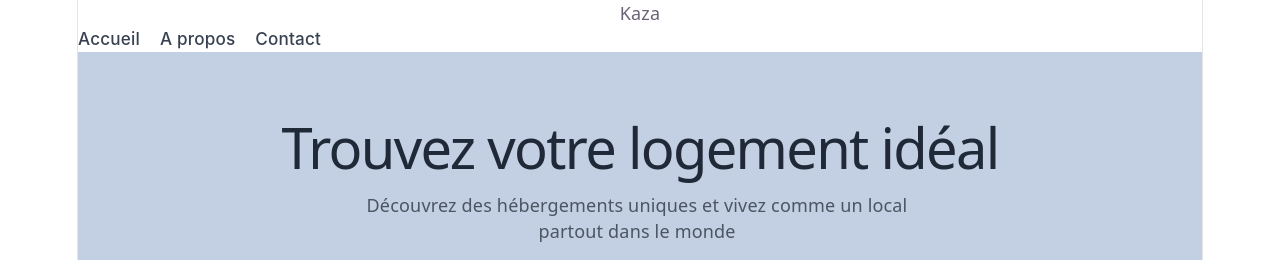
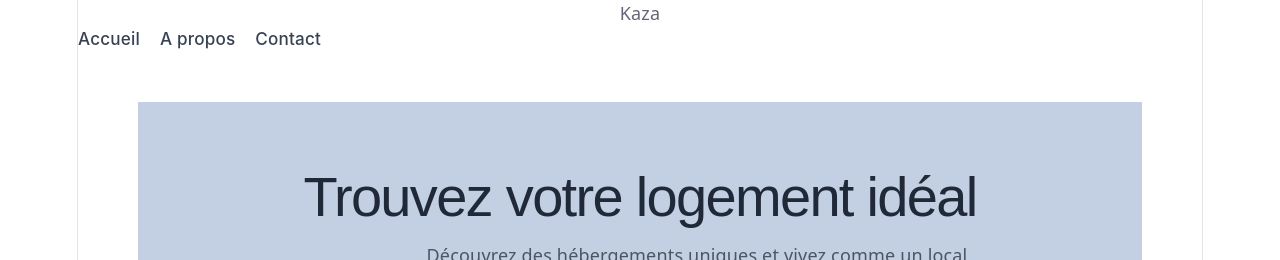
Before and after one commit to Spartan733/CP4_Kaza, a React (Vite) app: page / in a window 1280 px wide. Shown: the top 260 px of the page. Built offline with nearby package versions, Linux system fonts and the light colour scheme.

Commit message:
End Scss

```diff
--- a/src/pages/NotFound.tsx
+++ b/src/pages/NotFound.tsx
@@ -1,5 +1,6 @@
 import NavBar from "../components/NavBar";
 import Footer from "../components/Footer";
+import '../styles/404.scss';
 
 function Not_Found() {
     return (
--- /dev/null
+++ b/src/styles/404.scss
@@ -0,0 +1,10 @@
+@import './Scss\ gobaux.scss';
+
+main {
+    padding: 50px 60px 20px;
+
+    h1{
+        color: red;
+        font-family: fantasy;
+    }
+}
```
Also changed, not shown: src/pages/About.tsx (deleted).
